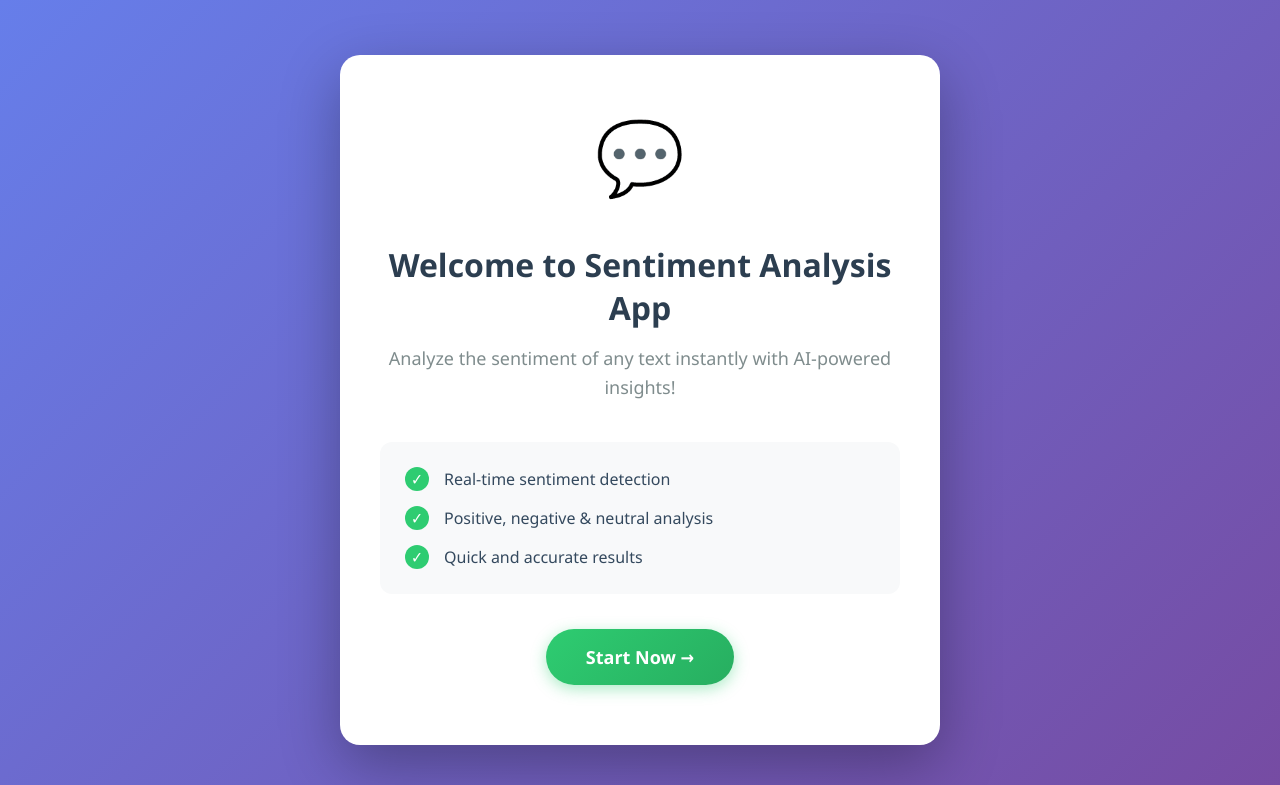
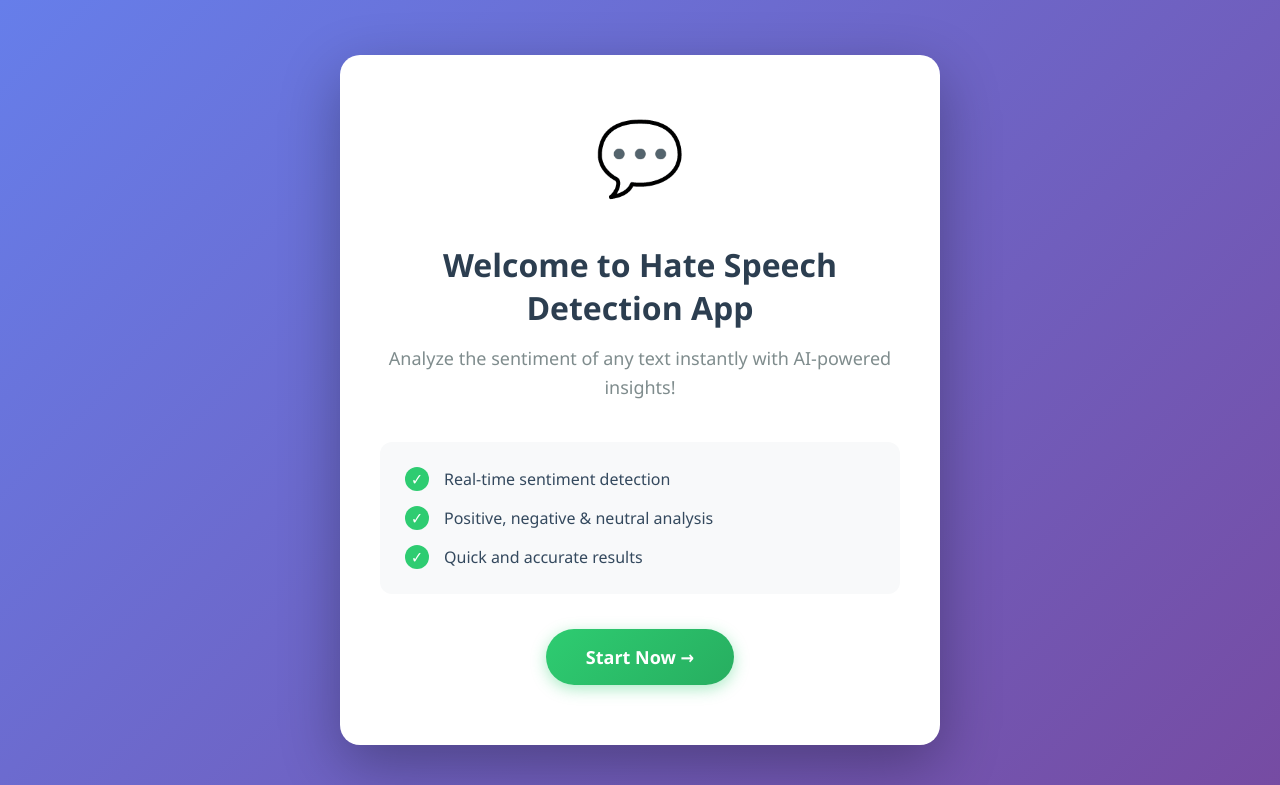
Before and after one commit to aleeshamathew/HateSpeechDetection, a Flask app: page / in a window 1280 px wide. Shown: the top 785 px of the page. Run offline with Flask 3, Linux system fonts and the light colour scheme; parts of the project's set-up code (start-up, migrations or seed data) failed here and were passed over.

Commit message:
Changed Heading

```diff
--- a/templates/input.html
+++ b/templates/input.html
@@ -3,7 +3,7 @@
 <head>
     <meta charset="UTF-8">
     <meta name="viewport" content="width=device-width, initial-scale=1.0">
-    <title>Input - Sentiment Analysis</title>
+    <title>Input - Hate Speech Detection</title>
     <style>
         * {
             margin: 0;
@@ -282,7 +282,7 @@
         <div class="input-card">
             <div class="card-header">
                 <span class="icon">✍️</span>
-                <h1>Sentiment Analysis</h1>
+                <h1>Hate Speech Detection</h1>
                 <p>Enter your text below to analyze its sentiment</p>
             </div>
 
--- a/templates/output.html
+++ b/templates/output.html
@@ -3,7 +3,7 @@
 <head>
     <meta charset="UTF-8">
     <meta name="viewport" content="width=device-width, initial-scale=1.0">
-    <title>Output - Sentiment Analysis</title>
+    <title>Output - Hate Speech Detection</title>
     <style>
         * {
             margin: 0;
@@ -251,6 +251,8 @@
                     <a href="/input" class="btn">← Analyze Another</a>
                 </div>
             </div>
+
+
         </div>
     </div>
 </body>
--- a/templates/welcome.html
+++ b/templates/welcome.html
@@ -3,7 +3,7 @@
 <head>
     <meta charset="UTF-8">
     <meta name="viewport" content="width=device-width, initial-scale=1.0">
-    <title>Welcome - Sentiment Analysis</title>
+    <title>Welcome - Hate Speech Detection</title>
     <style>
         * {
             margin: 0;
@@ -162,7 +162,7 @@
                 <span class="icon">💬</span>
             </div>
 
-            <h1>Welcome to Sentiment Analysis App</h1>
+            <h1>Welcome to Hate Speech Detection App</h1>
             <p class="subtitle">Analyze the sentiment of any text instantly with AI-powered insights!</p>
 
             <div class="feature-list">
```
